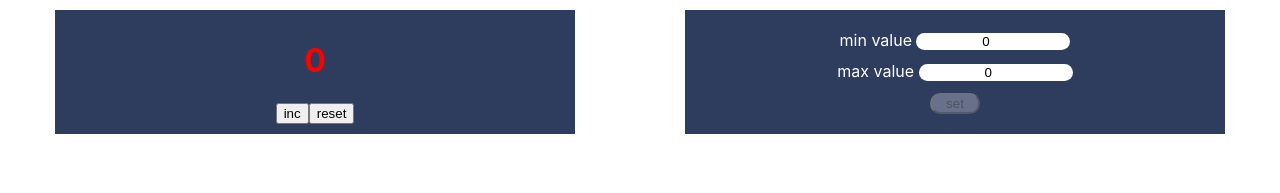
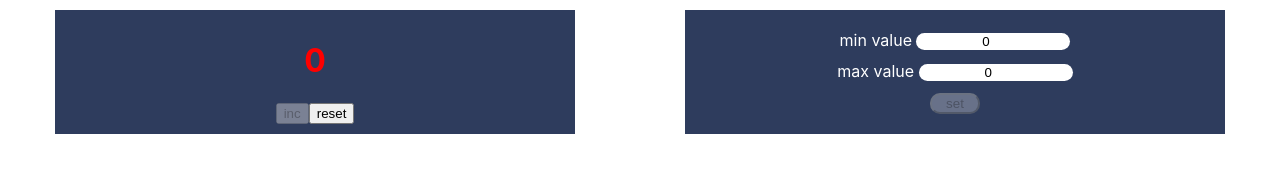
Before and after one commit to khadjaa/counter, a React (Create React App) app: page / in a window 1280 px wide. Shown: the top 193 px of the page. Built offline with nearby package versions, Linux system fonts and the light colour scheme.

Commit message:
deleted flag for increment

```diff
--- a/src/App.tsx
+++ b/src/App.tsx
@@ -6,7 +6,6 @@ function App() {
     const [minValue, setMinValue] = useState<number>(0)
     const [maxValue, setMaxValue] = useState<number>(0)
     const [value, setValue] = useState<number>(0)
-    const [flag, setFlag] = useState<boolean>(false)
     const [flagRes, setFlagRes] = useState<boolean>(false)
     const [flagSet, setFlagSet] = useState<boolean>(true)
 
@@ -29,7 +28,6 @@ function App() {
             setMaxValue(Number(newMaxValue))
             console.log('newMaxValue ', typeof newMinValue)
         }
-        setFlag(false)
         setValue(minValue)
     }
 
@@ -41,7 +39,6 @@ function App() {
             setMaxValue(Number(value));
         }
         setFlagRes(true)
-        setFlag(true)
         setFlagSet(false)
     }
 
@@ -49,20 +46,13 @@ function App() {
         localStorage.setItem('minValue', JSON.stringify(minValue))
         localStorage.setItem('maxValue', JSON.stringify(maxValue))
         setFlagRes(false)
-        setFlag(false)
         setFlagSet(true)
     }
 
     useEffect(() => {
         resetHandler()
     }, [])
-    const testFlag = maxValue !== 0 && value === maxValue
-
-    useEffect(() => {
-        if (maxValue !== 0 && value === maxValue) {
-            setFlag(true)
-        }
-    }, [value])
+    const testFlag = value >= maxValue
 
     useEffect(() => {
         setValue(Number(minValue))
@@ -80,7 +70,7 @@ function App() {
                         ? <h1>press set</h1>
                         : <h1 className={value === maxValue ? 'redValue' : ''}>{value}</h1>
                 }
-                <button onClick={incHandler} disabled={flag}>inc</button>
+                <button onClick={incHandler} disabled={testFlag}>inc</button>
                 <button onClick={resetHandler} disabled={flagRes}>reset</button>
             </div>
             <div className='set'>
```
